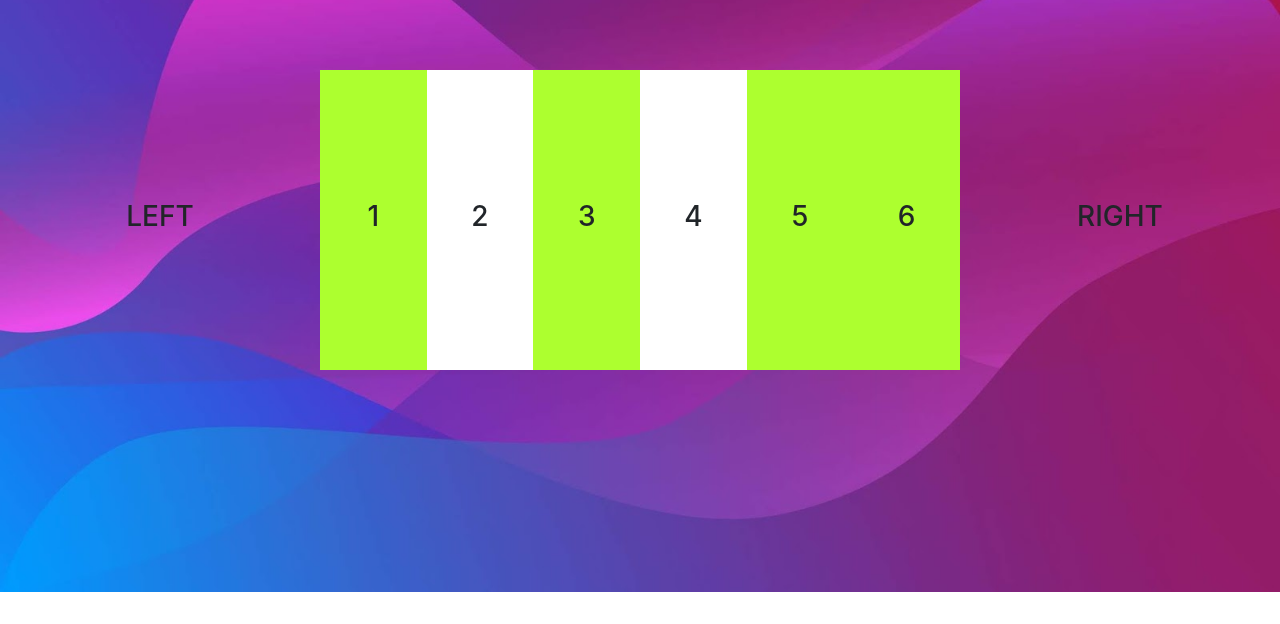
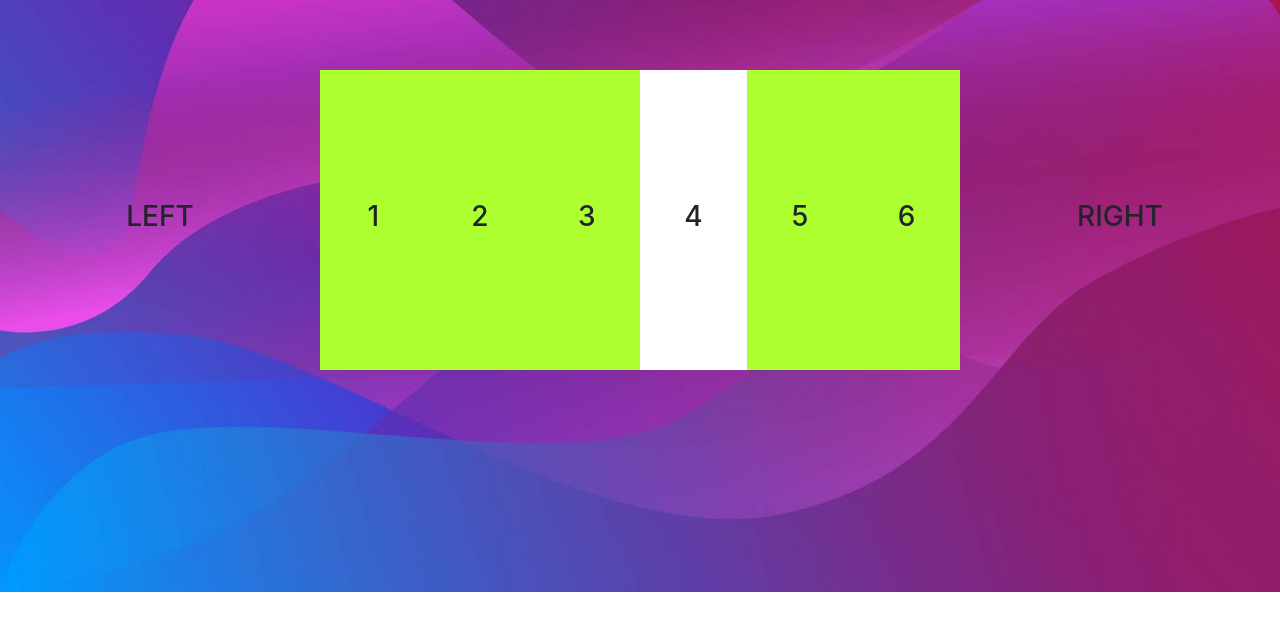
Before and after one commit to lr193/SmartCarparkSystem, a website: page CarParkSystem/web/car/carparkinfo.html in a window 1280 px wide. Shown: the part 176-800 px from the top of the page. Drawn offline with nearby package versions, Linux system fonts and the light colour scheme.

Commit message:
Sync API

```diff
--- a/CarParkSystem/api/api.js
+++ b/CarParkSystem/api/api.js
@@ -42,7 +42,6 @@ app.get('/api/carpark/:carParkNo',(req, res) => {
 
 });
 
-
 app.listen(port, () => {
     console.log(`listening on port ${port}`);
 });
--- a/CarParkSystem/web/car/carparkinfo.html
+++ b/CarParkSystem/web/car/carparkinfo.html
@@ -77,7 +77,7 @@
       {
         number: 2,
         carparkNumber: 3,
-        status: true
+        status: false
       },
       {
         number: 3,
```
Also changed, not shown: CarParkSystem/web/car/map.html (+1 -1 lines).
